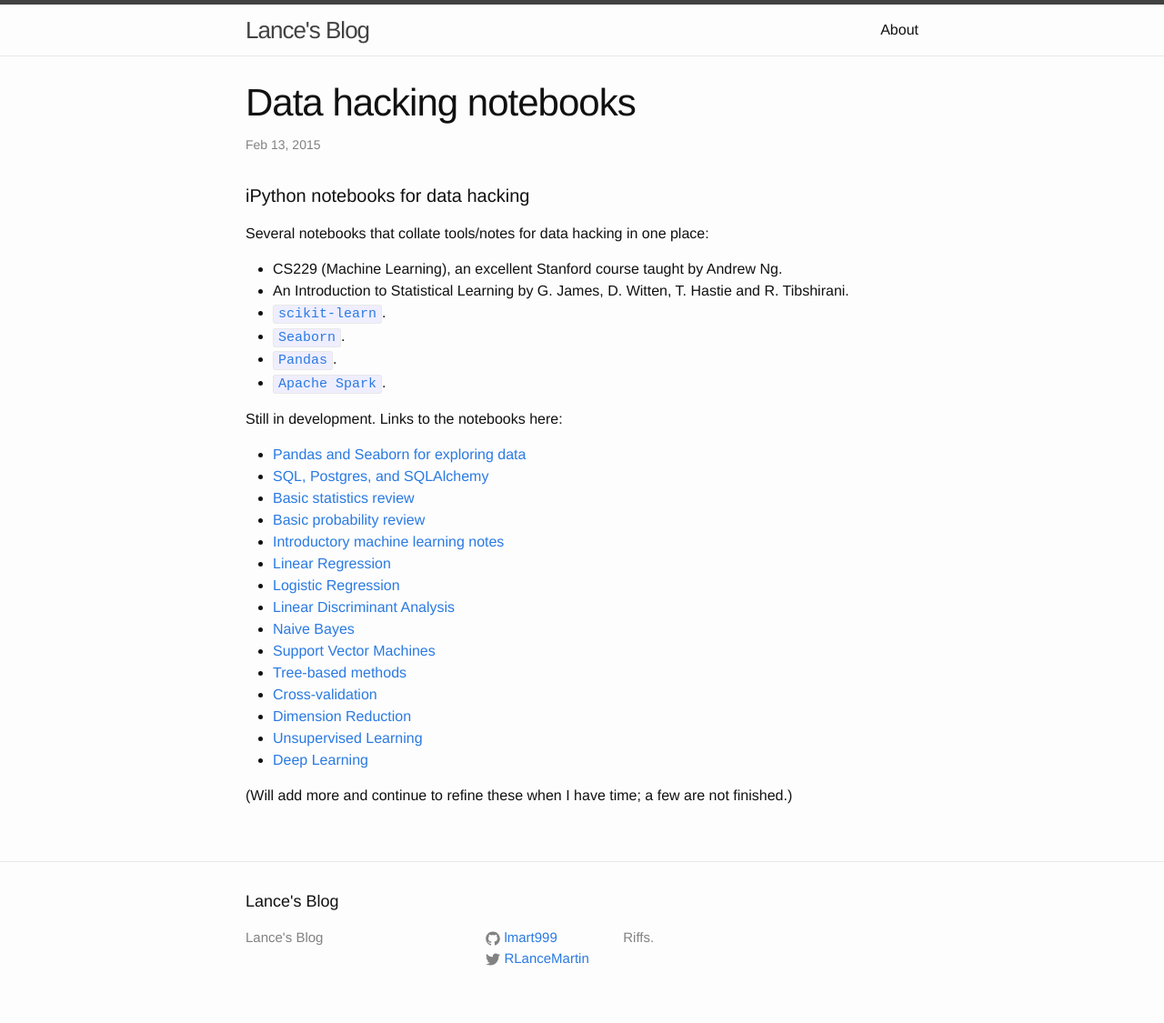
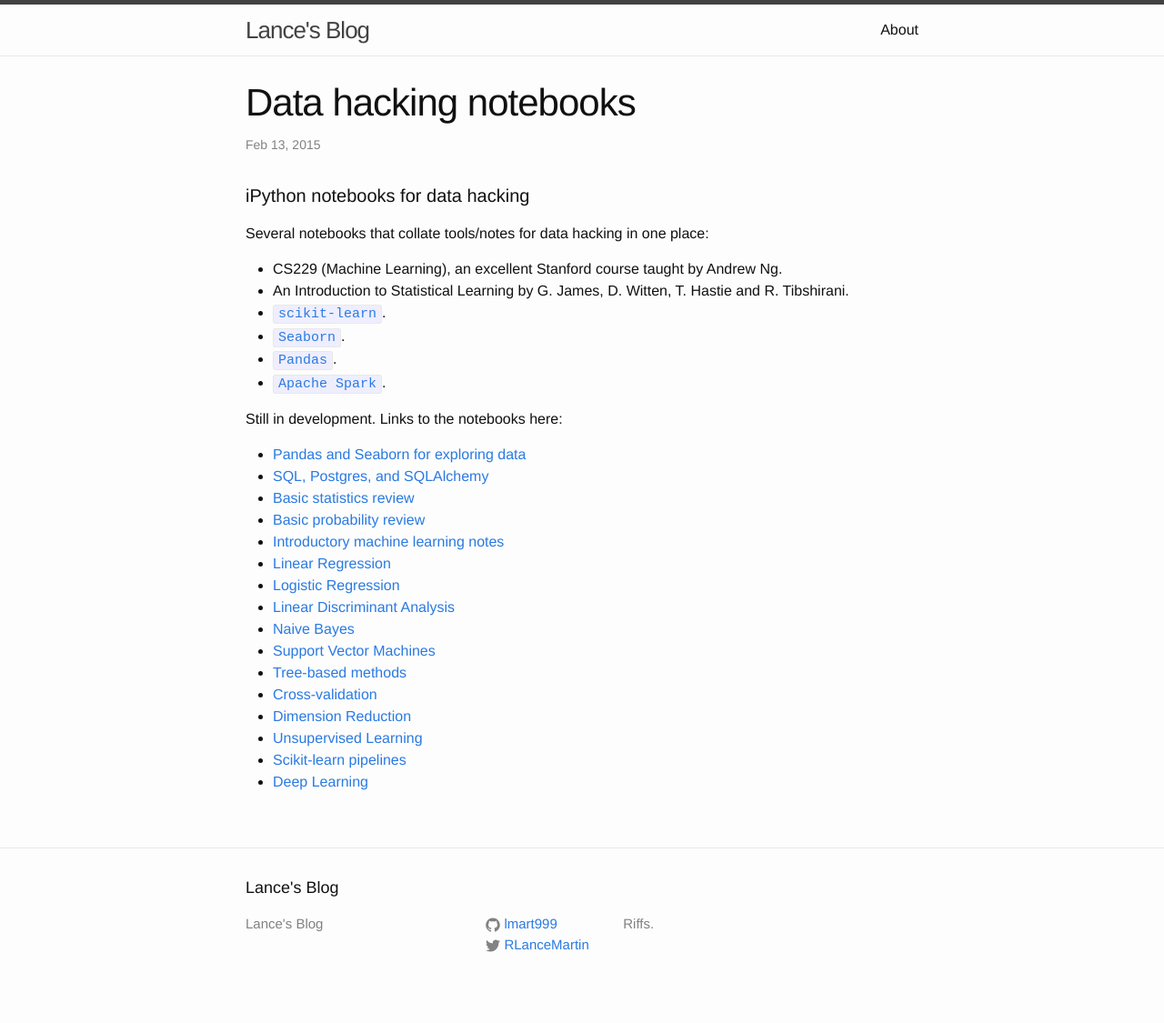
Before and after one commit to rlancemartin/rlancemartin.github.io, a Jekyll site: the page built from _posts/2015-02-13-ml.markdown, in a window 1280 px wide. Shown: the whole page at 91% size. Built offline with Jekyll 4.4.1, drawn with Linux system fonts in a browser that asks for light colours; Markdown is read by kramdown in place of the engine named in the settings.

Commit message:
ML update.

```diff
--- a/_posts/2015-02-13-ml.markdown
+++ b/_posts/2015-02-13-ml.markdown
@@ -33,6 +33,5 @@ Still in development. Links to the notebooks here:
 * [Cross-validation](http://nbviewer.ipython.org/github/lmart999/CS229_ISL/blob/master/Cross-validation.ipynb)
 * [Dimension Reduction](http://nbviewer.ipython.org/github/lmart999/CS229_ISL/blob/master/Dimension%20Reduction.ipynb)
 * [Unsupervised Learning](http://nbviewer.ipython.org/github/lmart999/CS229_ISL/blob/master/Unsupervised%20learning.ipynb)
+* [Scikit-learn pipelines](http://nbviewer.ipython.org/github/lmart999/CS229_ISL/blob/master/Learning%20Pipelines.ipynb)
 * [Deep Learning](http://nbviewer.ipython.org/github/lmart999/CS229_ISL/blob/master/Deep%20Learning.ipynb)
-
-(Will add more and continue to refine these when I have time; a few are not finished.)
```
